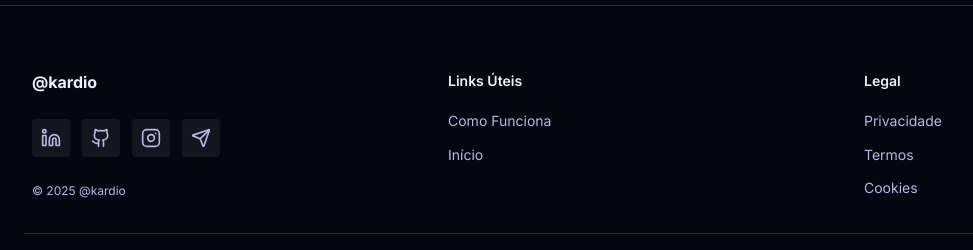
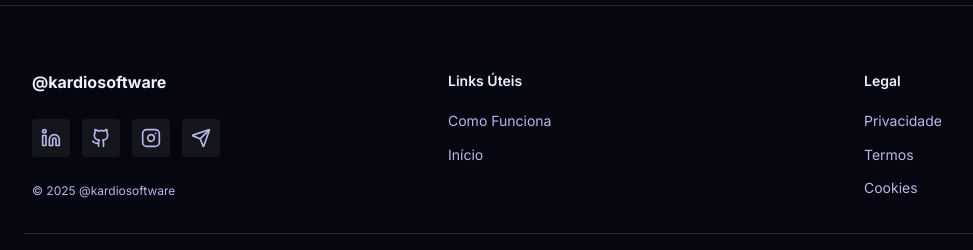
Before and after one commit to kardio-app/kardio-frontend, a React (Vite) app: page /home in a window 1280 px wide. Shown: the part 2555-2805 px from the top of the page, without its empty margins (8-981 px from the left). Built offline with nearby package versions, Linux system fonts and the light colour scheme; no server answers.

Commit message:
feat: alterar 'kardio' para '@kardiosoftware' na navbar e tÃ­tulos das pÃ¡ginas

```diff
--- a/index.html
+++ b/index.html
@@ -7,7 +7,7 @@
     <link rel="preconnect" href="https://fonts.googleapis.com">
     <link rel="preconnect" href="https://fonts.gstatic.com" crossorigin>
     <link href="https://fonts.googleapis.com/css2?family=Inter:wght@400;500;600;700&display=swap" rel="stylesheet">
-    <title>@kardio</title>
+    <title>@kardiosoftware</title>
     <script>
       // Aplicar tema antes de qualquer renderização para evitar flash
       (function() {
--- a/src/components/Navbar/Navbar.jsx
+++ b/src/components/Navbar/Navbar.jsx
@@ -161,7 +161,7 @@ function Navbar() {
               onClick={() => setShowExitModal(true)}
             >
               <span className="navbar-logo-letter">K</span>
-              <span className="navbar-logo-text">kardio</span>
+              <span className="navbar-logo-text">@kardiosoftware</span>
             </button>
             <div className="navbar-right-actions">
               <ThemeToggle />
@@ -217,7 +217,7 @@ function Navbar() {
             <div className="navbar-mobile-header">
               <span className="navbar-logo">
                 <span className="navbar-logo-letter">K</span>
-                <span className="navbar-logo-text">kardio</span>
+                <span className="navbar-logo-text">@kardiosoftware</span>
               </span>
               <button
                 className="navbar-mobile-close"
@@ -378,7 +378,7 @@ function Navbar() {
           <div className="navbar-mobile-header">
             <span className="navbar-logo">
               <span className="navbar-logo-letter">K</span>
-              <span className="navbar-logo-text">kardio</span>
+              <span className="navbar-logo-text">@kardiosoftware</span>
             </span>
             <button
               className="navbar-mobile-close"
--- a/src/pages/Board.jsx
+++ b/src/pages/Board.jsx
@@ -124,7 +124,7 @@ function Board() {
 
           setBoardData(boardDataToUse)
           boardDataRef.current = boardDataToUse // Atualizar ref
-          document.title = `${boardDataToUse.name} - @kardio`
+          document.title = `${boardDataToUse.name} - @kardiosoftware`
 
           // Resetar contador de erros em caso de sucesso
           consecutiveErrors = 0
@@ -264,7 +264,7 @@ function Board() {
 
   const handleProjectNameUpdate = (newName) => {
     setBoardData(prev => prev ? { ...prev, name: newName } : null)
-    document.title = `${newName} - @kardio`
+    document.title = `${newName} - @kardiosoftware`
   }
 
   return (
--- a/src/pages/Cookies.jsx
+++ b/src/pages/Cookies.jsx
@@ -4,7 +4,7 @@ import './Legal.css'
 
 function Cookies() {
   useEffect(() => {
-    document.title = 'Política de Cookies - @kardio'
+    document.title = 'Política de Cookies - @kardiosoftware'
   }, [])
 
   return (
--- a/src/pages/Home.jsx
+++ b/src/pages/Home.jsx
@@ -13,7 +13,7 @@ function Home() {
   const [projectResult, setProjectResult] = useState(null)
 
   useEffect(() => {
-    document.title = '@kardio'
+    document.title = '@kardiosoftware'
     // Scroll para o topo ao carregar a página
     window.scrollTo(0, 0)
   }, [])
@@ -223,7 +223,7 @@ function Home() {
         <footer className="home-footer">
           <div className="footer-content">
             <div className="footer-column">
-              <h3 className="footer-column-title">@kardio</h3>
+              <h3 className="footer-column-title">@kardiosoftware</h3>
               <div className="footer-social-links">
                 <a
                   href="https://www.linkedin.com/in/initpedro/"
@@ -276,7 +276,7 @@ function Home() {
                   </svg>
                 </a>
               </div>
-              <p className="footer-copyright">© 2025 @kardio</p>
+              <p className="footer-copyright">© 2025 @kardiosoftware</p>
             </div>
             <div className="footer-column">
               <h4 className="footer-column-subtitle">Links Úteis</h4>
--- a/src/pages/NotFound.jsx
+++ b/src/pages/NotFound.jsx
@@ -8,7 +8,7 @@ function NotFound() {
   const [countdown, setCountdown] = useState(5)
 
   useEffect(() => {
-    document.title = 'Página não encontrada - @kardio'
+    document.title = 'Página não encontrada - @kardiosoftware'
 
     const timer = setInterval(() => {
       setCountdown((prev) => {
--- a/src/pages/Privacidade.jsx
+++ b/src/pages/Privacidade.jsx
@@ -4,7 +4,7 @@ import './Legal.css'
 
 function Privacidade() {
   useEffect(() => {
-    document.title = 'Privacidade - @kardio'
+    document.title = 'Privacidade - @kardiosoftware'
   }, [])
 
   return (
--- a/src/pages/Termos.jsx
+++ b/src/pages/Termos.jsx
@@ -4,7 +4,7 @@ import './Legal.css'
 
 function Termos() {
   useEffect(() => {
-    document.title = 'Termos de Uso - @kardio'
+    document.title = 'Termos de Uso - @kardiosoftware'
   }, [])
 
   return (
```
